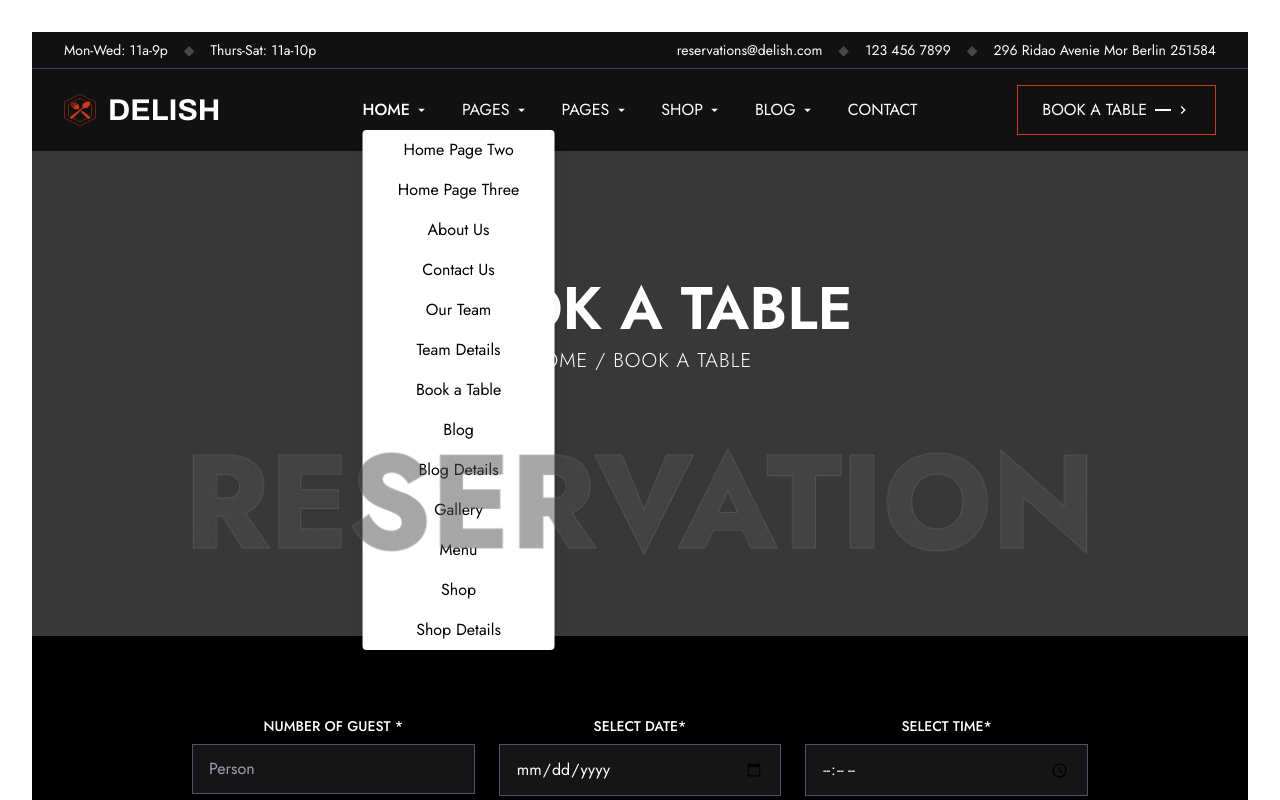
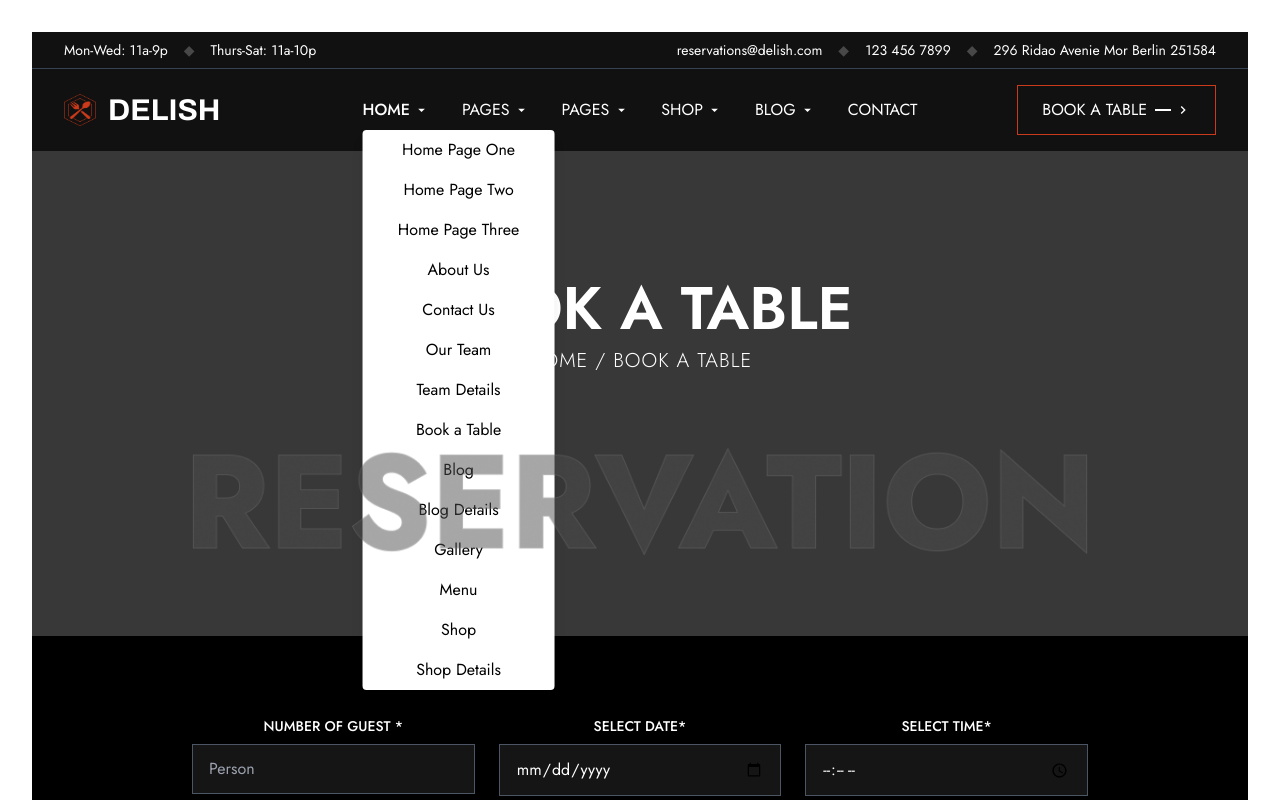
Before and after one commit to ubaidraza-06/Delish-VeriorTeamProject, a React (Vite) app: page /reservations in a window 1280 px wide. Both pictures are taken after a click on the button "HOME". Shown: the top 800 px of the page. Built offline with nearby package versions, Linux system fonts and the light colour scheme.

Commit message:
final code pushed

```diff
--- a/src/components/Header.jsx
+++ b/src/components/Header.jsx
@@ -59,6 +59,13 @@ const Header = () => {
                 </button>
                 {isHomeDropdownOpen && (
                   <div className="absolute top-full left-0 mt-2 w-48 bg-white text-black rounded shadow-lg z-[999]">
+                    <Link
+                      to="/"
+                      className="block px-4 py-2 hover:bg-gray-100 transition-colors duration-200"
+                      onClick={() => setIsHomeDropdownOpen(false)}
+                    >
+                      Home Page One
+                    </Link>
                     <Link
                       to="/homepage-two"
                       className="block px-4 py-2 hover:bg-gray-100 transition-colors duration-200"
```
